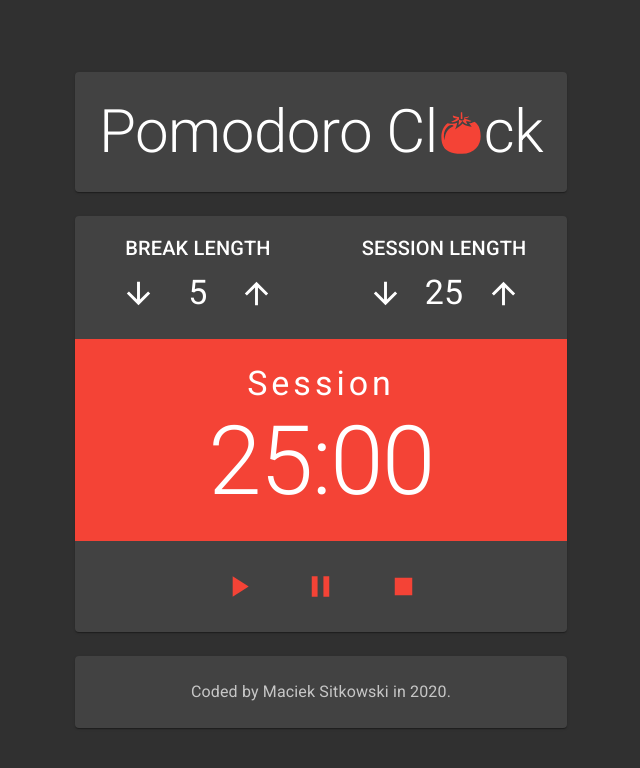
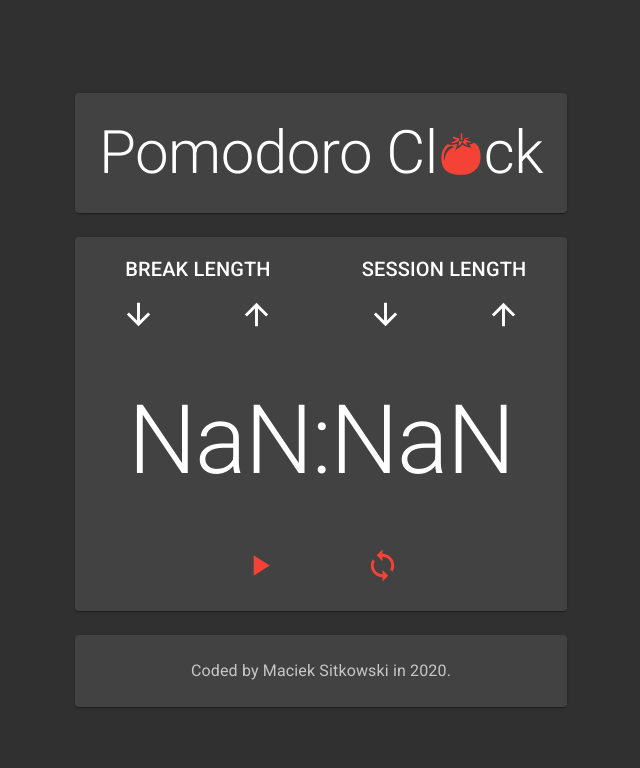
Before and after one commit to sitek94/pomodoro-clock, a React (Create React App) app: page / in a window 1280 px wide. Shown: the top 768 px of the page, without its empty margins (319-959 px from the left). Built offline with nearby package versions, Linux system fonts and the light colour scheme.

Commit message:
reset the logic

```diff
--- a/package.json
+++ b/package.json
@@ -8,6 +8,7 @@
     "@testing-library/jest-dom": "^4.2.4",
     "@testing-library/react": "^9.3.2",
     "@testing-library/user-event": "^7.1.2",
+    "accurate-interval": "^1.0.9",
     "react": "^16.13.1",
     "react-dom": "^16.13.1",
     "react-icons": "^3.10.0",
--- a/src/components/Controls.js
+++ b/src/components/Controls.js
@@ -3,7 +3,7 @@ import React from 'react';
 import IconButton from '@material-ui/core/IconButton';
 import PlayArrowIcon from '@material-ui/icons/PlayArrow';
 import PauseIcon from '@material-ui/icons/Pause';
-import StopIcon from '@material-ui/icons/Stop';
+import LoopIcon from '@material-ui/icons/Loop';
 import { makeStyles, useTheme } from '@material-ui/core/styles';
 
 const useStyles = makeStyles((theme) => ({
@@ -11,7 +11,7 @@ const useStyles = makeStyles((theme) => ({
     gridColumn: '1 / span 2',
     width: '50%',
     display: 'grid',
-    gridTemplateColumns: 'repeat(3, 1fr)',
+    gridTemplateColumns: 'repeat(2, 1fr)',
     justifyItems: 'center',
     padding: theme.spacing(2, 0),
   },
@@ -36,17 +36,12 @@ export default function Controls({
       >
         <PlayArrowIcon fontSize="large" style={{ color }} />
       </IconButton>
-      <IconButton
-        aria-label="pause the timer"
-        onClick={onPauseClick}
-      >
-        <PauseIcon fontSize="large" style={{ color }}/>
-      </IconButton>
+
       <IconButton
         aria-label="stop the timer"
         onClick={onStopClick}
       >
-        <StopIcon fontSize="large" style={{ color }}/>
+        <LoopIcon fontSize="large" style={{ color }}/>
       </IconButton>
     </div>
   );
--- a/src/components/PomodoroClock.js
+++ b/src/components/PomodoroClock.js
@@ -1,5 +1,6 @@
 import React, { useState, useRef, useEffect } from 'react';
 import { Paper, makeStyles } from '@material-ui/core';
+
 
 import TimeControl from './TimeControl';
 import Controls from './Controls';
@@ -16,97 +17,24 @@ const useStyles = makeStyles({
 export default function PomodoroClock() {
   const classes = useStyles();
 
-  // BREAK
-  const [breakLength, setBreakLength] = useState(5);
-  const handleBreakLengthChange = (value) => {
-    if (value <= 0 || value > 60) return;
-    setBreakLength(value);
-  };
-
-  // SESSION
-  const [sessionLength, setSessionLength] = useState(25);
-  const handleSessionLengthChange = (value) => {
-    if (value <= 0 || value > 60) return;
-
-    // Update both session and timer
-    setSessionLength(value);
-    setTimer(value * 60);
-  };
-
-  // PHASE break or session
-
-  // TIMER in seconds
-  const [phase, setPhase] = useState('session');
-  const [timerState, setTimerState] = useState('stopped');
-  const [timer, setTimer] = useState(sessionLength * 60);
-  const [intervalId, setIntervalId] = useState(null);
-
-  const handleStartClick = () => {
-    if (intervalId) return;
-    setPhase('running');
-
-    setIntervalId(setInterval(() => {
-      decrementTimer();
-    }, 1000))
-  };
-
-  useEffect(() => {
-    if (timer === 0) {
-      clearInterval(intervalId);
-      setPhase('stopped');
-    }
-  }, [timer, intervalId])
 
 
 
-  const handlePauseClick = () => {
-    decrementTimer();
-  };
-
-  const handleStopClick = () => {
-    clearInterval(intervalId);
-    setPhase('stopped');
-
-    setTimer(sessionLength * 60);
-  };
-
-
-  function decrementTimer() {
-    setTimer(timer => timer - 1);
-  }
 
   return (
     <Paper className={classes.root}>
       <TimeControl
         label="break"
-        value={breakLength}
-        onArrowClick={handleBreakLengthChange}
+
       />
       <TimeControl
         label="session"
-        value={sessionLength}
-        onArrowClick={handleSessionLengthChange}
+
       />
-      <Timer phase={phase} value={mmss(timer)} />
+      <Timer  />
       <Controls
-        onStartClick={handleStartClick}
-        onPauseClick={handlePauseClick}
-        onStopClick={handleStopClick}
-        phase={phase}
+
       />
     </Paper>
   );
 }
-
-// Format seconds
-function mmss(seconds) {
-  let minutes = Math.floor(seconds / 60);
-  if (minutes < 10) {
-    minutes = '0' + minutes;
-  }
-  seconds = Math.floor(seconds % 60);
-  if (seconds < 10) {
-    seconds = '0' + seconds;
-  }
-  return `${minutes}:${seconds}`;
-}
--- a/src/components/Timer.js
+++ b/src/components/Timer.js
@@ -17,8 +17,6 @@ const useStyles = makeStyles((theme) => ({
 export default function Timer({ value, phase }) {
   const classes = useStyles();
 
-
-
   const bgColor = {
     pause: null,
     break: 'success.main',
@@ -30,8 +28,6 @@ export default function Timer({ value, phase }) {
     break: 'Break',
     session: 'Session',
   };
-
-  const parsedValue = mmss(value);
 
   return (
     <Box
@@ -46,22 +42,19 @@ export default function Timer({ value, phase }) {
       >
         {label[phase]}
       </Typography>
+
       <Typography id="time-left" variant="h1" component="h2">
-        {value}
+        {mmss(value)}
       </Typography>
     </Box>
   );
 }
 
 // Format seconds
-function mmss(seconds) {
-  let minutes = Math.floor(seconds / 60);
-  if (minutes < 10) {
-    minutes = '0' + minutes;
-  }
-  seconds = Math.floor(seconds % 60);
-  if (seconds < 10) {
-    seconds = '0' + seconds;
-  }
-  return `${minutes}:${seconds}`;
+function mmss(value) {
+  let minutes = Math.floor(value / 60);
+  let seconds = value - minutes * 60;
+  seconds = seconds < 10 ? '0' + seconds : seconds;
+  minutes = minutes < 10 ? '0' + minutes : minutes;
+  return minutes + ':' + seconds;
 }
```
Also changed, not shown: 1 other file (tests, documents, lock files or other folders).
